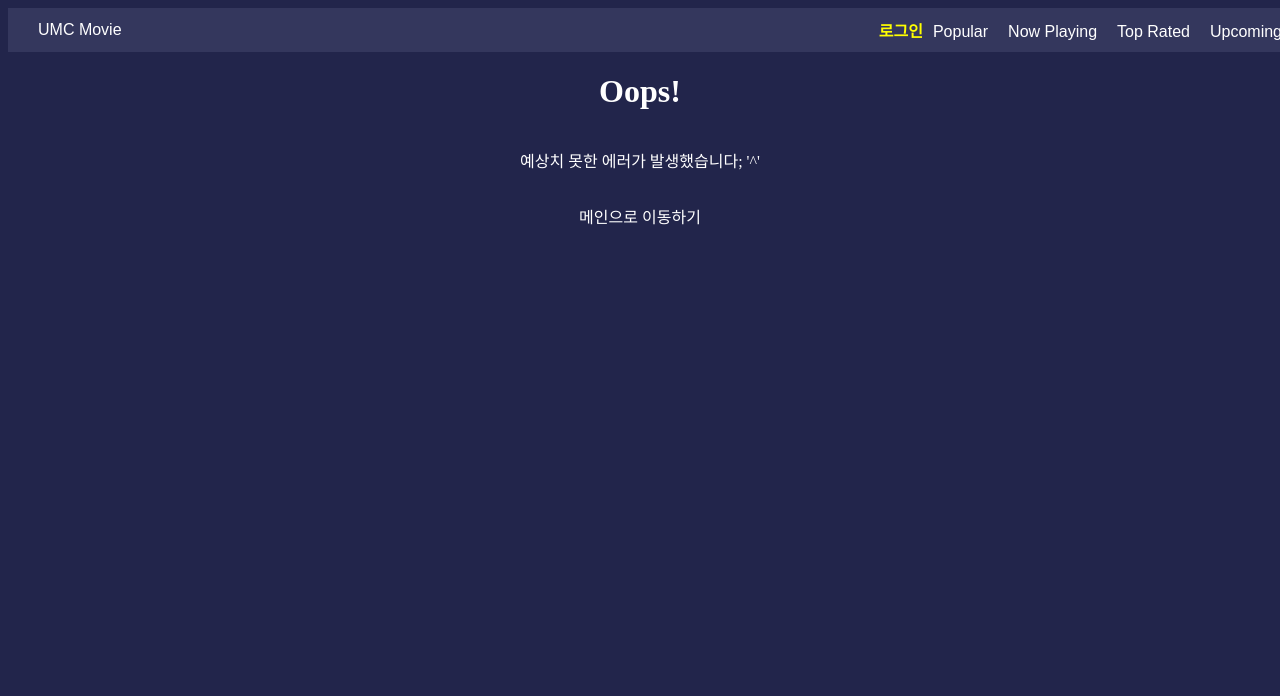
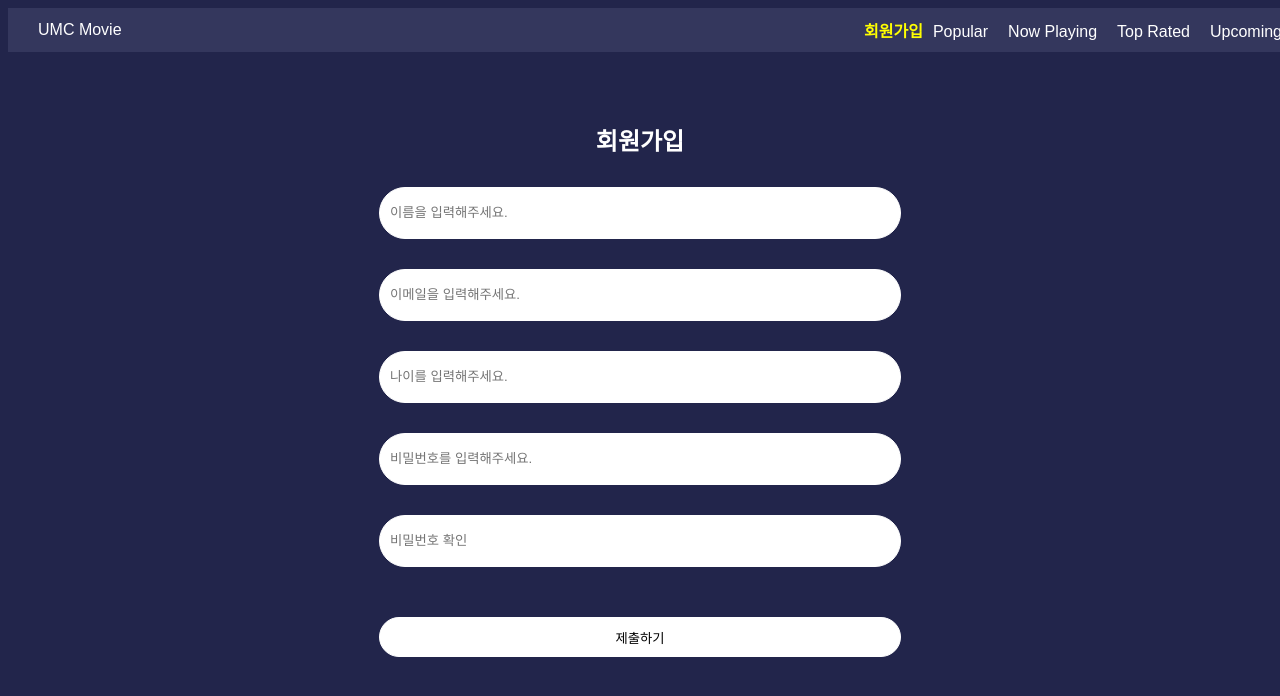
Before and after one commit to JaeSeungJae/UMC-3n4, a React (Vite) app: page /signup in a window 1280 px wide. Shown: the top 696 px of the page. Built offline with nearby package versions, Linux system fonts and the light colour scheme.

Commit message:
chapter5

```diff
--- a/src/App.jsx
+++ b/src/App.jsx
@@ -12,6 +12,7 @@ import UpComing from './page/UpComing';
 import Loading from './components/Loading';
 import LocationAwareComponent from './Sections/LocationAwareComponent'
 import NotFound from './page/NotFound';
+import SignupPage from './page/SignUpPage';
 
 function App() {
   return (
@@ -24,6 +25,7 @@ function App() {
         <Route path="now-playing" element={<><NowPlayingPage /><LocationAwareComponent /></>}/>
         <Route path="top-rated" element={<><TopRatedPage /><LocationAwareComponent /></>}/>
         <Route path="up-coming" element={<><UpComing /><LocationAwareComponent /></>}/>
+        <Route path="/signup" element={<SignupPage />}/>
         <Route path="*" element={<NotFound />} />
       </Routes>
       {/* <Footer /> */}
--- a/src/commons/NavBar.jsx
+++ b/src/commons/NavBar.jsx
@@ -1,4 +1,5 @@
 import React, { useState } from 'react';
+import { useNavigate } from 'react-router-dom';
 import '../Nav.css'
 
 function NavBar() {
@@ -6,11 +7,15 @@ function NavBar() {
   const toggleLogin = () => {
     setLogin(prev => !prev);
   }
+  const navigate = useNavigate();
+
   return (
     <nav className="navbar">
       <div><a href="/#">UMC Movie</a></div>
       <div>
-        <span style={{cursor: 'pointer', color: 'yellow', fontWeight: 'bold'}} onClick={toggleLogin}>{login ? '로그인' : '로그아웃'}</span>
+        <span style={{cursor: 'pointer', color: 'yellow', fontWeight: 'bold'}} onClick={()=>
+          {navigate('/signup');}}>회원가입</span>
+        {/* login ? '로그인' : '로그아웃' */}
         <a href="/popular">Popular</a>
         <a href="/now-playing">Now Playing</a>
         <a href="/top-rated">Top Rated</a>
--- a/src/page/MainPage.jsx
+++ b/src/page/MainPage.jsx
@@ -4,8 +4,54 @@ import GridCards from '../commons/GridCards'
 // import './App.css'
 import { Row } from 'antd';
 import MainImage from '../commons/MainImage';
+import styled from 'styled-components';
+import icon from './search.png'
+
+const MovieList = styled.div`
+height: 500px;  // 적절한 높이 설정
+overflow-y: auto;  // 세로 스크롤 활성화
+overfloy-x: hidden;
+margin: 1rem auto;
+width: 100%;  // 너비 설정
+&::-webkit-scrollbar {
+    width: 8px;
+}
+&::-webkit-scrollbar-thumb {
+    background: #888;
+    border-radius: 10px;
+
+    &:hover {
+        background: #555;
+    }
+}
+`
+
+const API_URL = 'https://api.themoviedb.org/3/'
+const IMAGE_BASE_URL = 'https://image.tmdb.org/t/p/'
+const API_KEY = '371aff56c01e4c1d3192f0545f0e9798'
+
 
 function MainPage() {
+
+    const [search, setSearch] = useState("");
+    const [Movies, setMovies] = useState([]);
+    const searchMovie = (value) => {
+        setSearch(value);
+        if (value) {
+            fetch(`${API_URL}search/movie?query=${encodeURIComponent(value)}&api_key=${API_KEY}`)
+            .then(response => response.json())
+            .then(response => {
+                setMovies(response.results)
+            })
+            .catch(error => {
+                console.error(error);
+                setMovies([]);
+            })
+        }
+        else {
+            setMovies([]);
+        }
+    }
 
     return (
         <>
@@ -14,12 +60,35 @@ function MainPage() {
             <span style={{fontSize: '36px', color: 'white', alignContent: 'center'}}>환영합니다</span>
         </div>
         <div style={{display: 'flex', alignContent: 'center', justifyContent: 'center', width: '100%', margin: '10px'}}>
-            <span style={{fontSize: '36px', color: 'white', fontWeight: 'bold'}}>Find your movies!</span>
+            <span style={{fontSize: '36px', color: 'white', fontWeight: 'bold'}}>🎥 Find your movies!</span>
         </div>
         <div style={{display: 'flex', alignContent: 'center', alignItems: 'center',
         justifyContent: 'center', marginTop: '30px'}}>
-            <input type="text" style={{height: '50px', width: '500px', borderRadius: '50px'}}/>
+            <input type="text" value={search} onChange={(e) => searchMovie(e.target.value)}
+             style={{height: '40px', width: '500px', borderRadius: '50px', paddingLeft: '30px'}}/>
+             <span>🔍</span>
         </div>
+        <MovieList>
+                    {/* <h2>Movies by latest</h2> */}
+
+                    <Row gutter={[16, 16]}>
+                        {Movies && Movies.map((movie, index) => (
+                            <React.Fragment key={index}>
+                                <GridCards
+                                    landingPage
+                                    image={movie.poster_path ?
+                                        `${IMAGE_BASE_URL}w300${movie.poster_path}` : null}
+                                    movieId={movie.id}
+                                    movieName={movie.original_title}
+                                    vote={movie.vote_average}
+                                    movieDes={movie.overview}
+                                />
+                            </React.Fragment>
+                        ))}
+                    </Row>
+
+
+                    </MovieList>
         </>
     )
 }
--- /dev/null
+++ b/src/page/SignUpPage.jsx
@@ -0,0 +1,175 @@
+import React, { useState } from 'react';
+import styled from 'styled-components';
+
+const FormGroup = styled.div`
+    margin-bottom: 30px;
+`;
+
+const Body = styled.div`
+    display: flex;
+    justify-content: center;
+    align-items: center;
+`;
+
+const Back = styled.div`
+    padding: 50px 100px;
+    align-items: center;
+    justify-content: center;
+`;
+
+const Button = styled.button`
+    width: 100%;
+    padding: 10px;
+    background-color: white;
+    color: black;
+    border: 1px solid #fff;
+    border-radius: 50px;
+    cursor: pointer;
+    margin: 20px auto;
+    height: 40px;
+`;
+
+const Input = styled.input`
+    width: 500px;
+    padding: 10px;
+    border: 1px solid #fff;
+    border-radius: 50px;
+    height: 30px;
+`;
+
+const Error = styled.span`
+    color: red;
+    font-size: 0.8em;
+`;
+
+const Correct = styled.span`
+    color: green;
+    font-size: 0.8em;
+`;
+
+const SignupPage = () => {
+  const [name, setName] = useState('');
+  const [email, setEmail] = useState('');
+  const [age, setAge] = useState('');
+  const [password, setPassword] = useState('');
+  const [passwordCheck, setPasswordCheck] = useState('');
+  const [nameError, setNameError] = useState('');
+  const [nameCorrect, setNameCorrect] = useState('');
+  const [emailError, setEmailError] = useState('');
+  const [emailCorrect, setEmailCorrect] = useState('');
+  const [ageError, setAgeError] = useState('');
+  const [ageCorrect, setAgeCorrect] = useState('');
+  const [passwordError, setPasswordError] = useState('');
+  const [passwordCorrect, setPasswordCorrect] = useState('');
+  const [passwordCheckError, setPasswordCheckError] = useState('');
+  const [passwordCheckCorrect, setPasswordCheckCorrect] = useState('');
+
+  const validateName = (value) => {
+    setName(value);
+    if (!value) {
+      setNameError('필수 입력 항목입니다!');
+      setNameCorrect('');
+    } else {
+      setNameError('');
+      setNameCorrect('멋진 이름이네요.');
+    }
+  };
+
+  const validateEmail = (value) => {
+    setEmail(value);
+    if (!value.includes('@')) {
+      setEmailError('올바른 이메일 형식이 아닙니다.');
+      setEmailCorrect('');
+    } else {
+      setEmailError('');
+      setEmailCorrect('올바른 이메일 형식입니다!');
+    }
+  };
+
+  const validateAge = (value) => {
+    setAge(value);
+    const ageNumber = Number(value);
+    if (!ageNumber) {
+      setAgeError('나이는 숫자 형식이어야 합니다!');
+      setAgeCorrect('');
+    } else if (ageNumber < 0) {
+      setAgeError('나이는 음수가 될 수 없습니다!');
+      setAgeCorrect('');
+    } else if (ageNumber % 1 !== 0) {
+      setAgeError('나이는 소수가 될 수 없습니다!');
+      setAgeCorrect('');
+    } else if (ageNumber < 19) {
+      setAgeError('미성년자는 가입할 수 없습니다!');
+      setAgeCorrect('');
+    } else {
+      setAgeError('');
+      setAgeCorrect('올바른 나이 형식입니다!');
+    }
+  };
+
+  const validatePassword = (value) => {
+    setPassword(value);
+    const pwRegex = /^(?=.*[A-Za-z])(?=.*\d)(?=.*\W).{4,12}$/;
+    if (!pwRegex.test(value)) {
+      setPasswordError('비밀번호는 최소 4자리 최대 12자리이어야 하며, 문자, 숫자, 특수문자를 포함해야 합니다.');
+      setPasswordCorrect('');
+    } else {
+      setPasswordError('');
+      setPasswordCorrect('올바른 비밀번호입니다!');
+    }
+  };
+
+  const validatePasswordCheck = (value) => {
+    setPasswordCheck(value);
+    if (value !== password || !value) {
+      setPasswordCheckError('비밀번호가 일치하지 않습니다.');
+      setPasswordCheckCorrect('');
+    } else {
+      setPasswordCheckError('');
+      setPasswordCheckCorrect('비밀번호가 일치합니다.');
+    }
+  };
+
+  return (
+    <Body>
+      <Back>
+        <h2 style={{color: "white", textAlign: "center", marginBottom: "30px"}}>회원가입</h2>
+        <FormGroup>
+          <Input type="text" id="name" value={name} onChange={(e) => validateName(e.target.value)}
+          placeholder='이름을 입력해주세요.'/>
+          <div><Error>{nameError}</Error>
+          <Correct>{nameCorrect}</Correct></div>
+        </FormGroup>
+        <FormGroup>
+          <Input type="text" id="email" value={email} onChange={(e) => validateEmail(e.target.value)}
+          placeholder='이메일을 입력해주세요.'/>
+          <div><Error>{emailError}</Error>
+          <Correct>{emailCorrect}</Correct></div>
+        </FormGroup>
+        <FormGroup>
+          <Input type="text" id="age" value={age} onChange={(e) => validateAge(e.target.value)}
+          placeholder='나이를 입력해주세요.'/>
+          <div><Error>{ageError}</Error>
+          <Correct>{ageCorrect}</Correct></div>
+        </FormGroup>
+        <FormGroup>
+          <Input type="password" id="pw" value={password} onChange={(e) => validatePassword(e.target.value)}
+          placeholder='비밀번호를 입력해주세요.'/>
+          <div><Error>{passwordError}</Error>
+          <Correct>{passwordCorrect}</Correct></div>
+        </FormGroup>
+        <FormGroup>
+          <Input type="password" id="pw-check" value={passwordCheck} onChange={(e) => validatePasswordCheck(e.target.value)}
+          placeholder='비밀번호 확인'/>
+          <div><Error>{passwordCheckError}</Error>
+          <Correct>{passwordCheckCorrect}</Correct></div>
+        </FormGroup>
+        <div className="container">
+          <Button onClick={() => alert('Processing form...')} type="button">제출하기</Button>
+        </div>
+      </Back>
+    </Body>
+  );
+};
+
+export default SignupPage;
```
Also changed, not shown: src/page/search.png (added).
